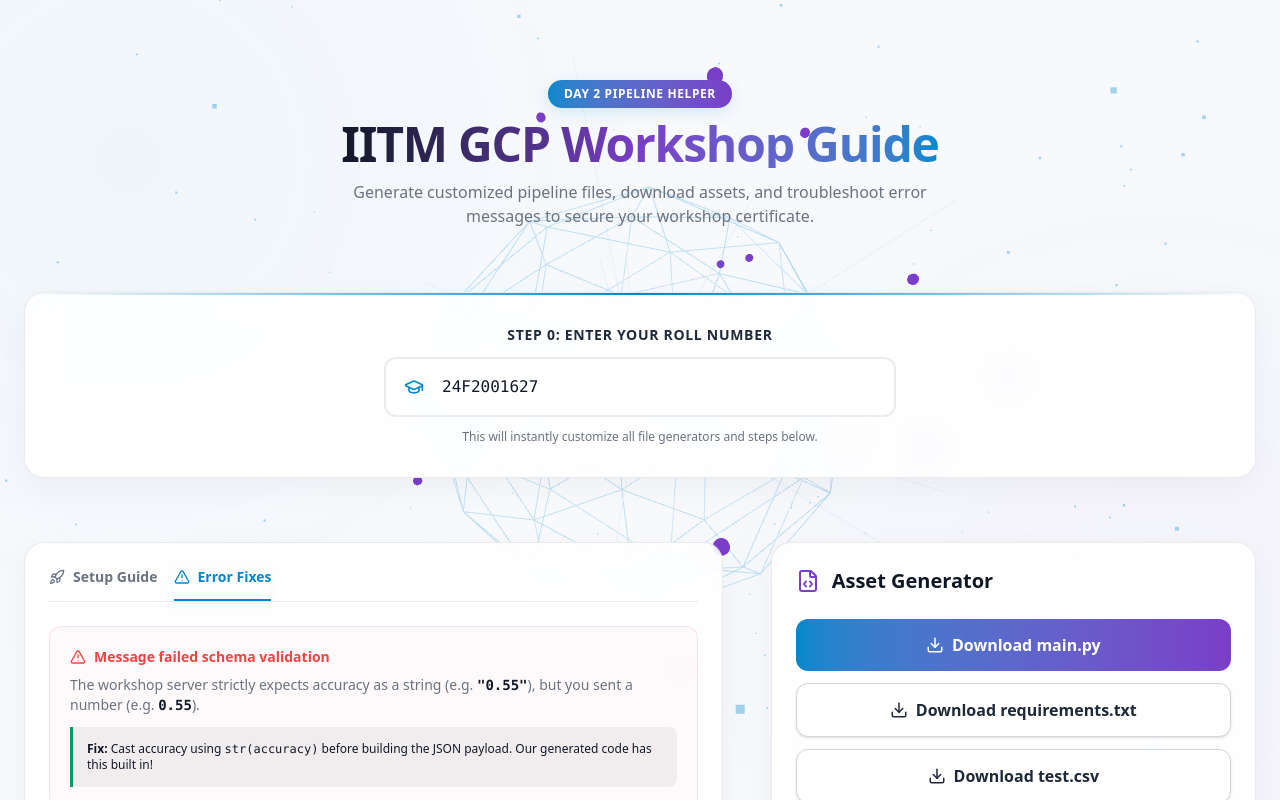
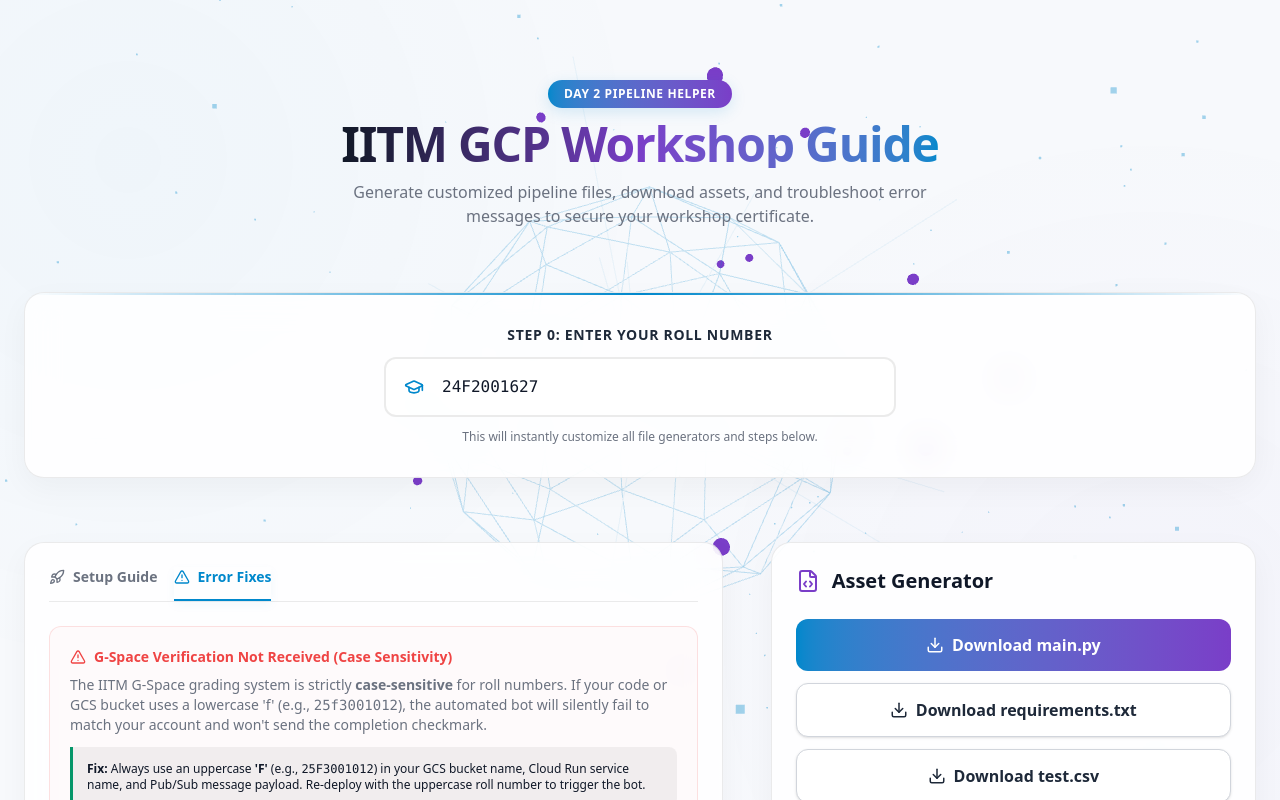
Before and after one commit to aryanRN2/workshop-helper, a Next.js app: page / in a window 1280 px wide. Both pictures are taken after a click on the button "Error Fixes". Shown: the top 800 px of the page. Built offline with nearby package versions, Linux system fonts and the light colour scheme.

Commit message:
Update troubleshooting guides with roll number casing and region quota errors

```diff
--- a/src/components/Guides.tsx
+++ b/src/components/Guides.tsx
@@ -166,6 +166,34 @@
           {/* Troubleshooting Cards */}
           <div className="border border-[rgba(239,68,68,0.15)] bg-[rgba(239,68,68,0.02)] rounded-xl p-5 text-sm">
             <h4 className="font-bold text-[#ef4444] flex items-center gap-2 mb-2">
+              <TriangleAlert size={16} /> {"G-Space Verification Not Received (Case Sensitivity)"}
+            </h4>
+            <p className="text-[var(--text-muted)] mb-3">
+              {"The IITM G-Space grading system is strictly "}<strong>{"case-sensitive"}</strong>{" for roll numbers. If your code or GCS bucket uses a lowercase 'f' (e.g., "}<code>{"25f3001012"}</code>{"), the automated bot will silently fail to match your account and won't send the completion checkmark."}
+            </p>
+            <div className="bg-black/5 border-l-3 border-[#059669] p-3.5 rounded-r-lg">
+              <p className="text-gray-900 text-xs">
+                <strong>{"Fix:"}</strong>{" Always use an uppercase "}<strong>{"'F'"}</strong>{" (e.g., "}<code>{"25F3001012"}</code>{") in your GCS bucket name, Cloud Run service name, and Pub/Sub message payload. Re-deploy with the uppercase roll number to trigger the bot."}
+              </p>
+            </div>
+          </div>
+
+          <div className="border border-[rgba(239,68,68,0.15)] bg-[rgba(239,68,68,0.02)] rounded-xl p-5 text-sm">
+            <h4 className="font-bold text-[#ef4444] flex items-center gap-2 mb-2">
+              <TriangleAlert size={16} /> {"Failed to initialize due to quota exceeded"}
+            </h4>
+            <p className="text-[var(--text-muted)] mb-3">
+              {"In the sandboxed GCP student environment, resource creation is strictly restricted and whitelisted ONLY for the "}<strong>{"us-central1 (Iowa)"}</strong>{" region. Trying to deploy in other regions like "}<code>{"us-east1"}</code>{" or "}<code>{"europe-west3"}</code>{" will fail immediately with a quota error."}
+            </p>
+            <div className="bg-black/5 border-l-3 border-[#059669] p-3.5 rounded-r-lg">
+              <p className="text-gray-900 text-xs">
+                <strong>{"Fix:"}</strong>{" Delete the failed function and recreate it. Make sure you manually select "}<strong>{"us-central1 (Iowa)"}</strong>{" as the region during setup for both Cloud Run and Cloud Storage."}
+              </p>
+            </div>
+          </div>
+
+          <div className="border border-[rgba(239,68,68,0.15)] bg-[rgba(239,68,68,0.02)] rounded-xl p-5 text-sm">
+            <h4 className="font-bold text-[#ef4444] flex items-center gap-2 mb-2">
               <TriangleAlert size={16} /> {"Message failed schema validation"}
             </h4>
             <p className="text-[var(--text-muted)] mb-3">
```
